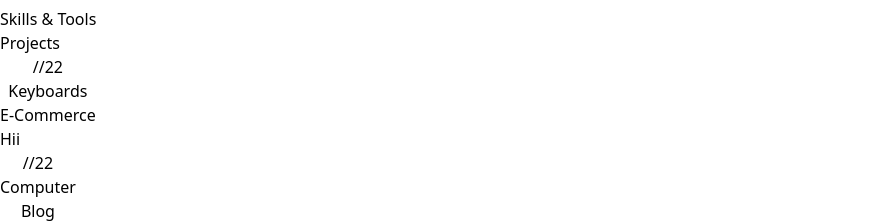
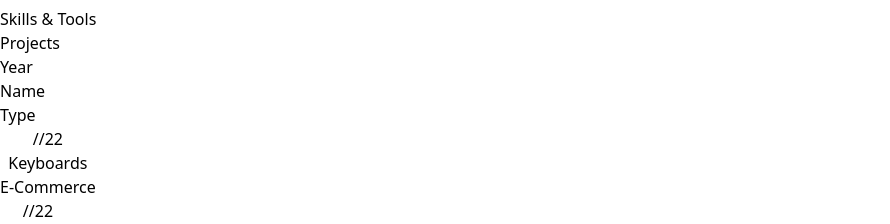
Before and after one commit to ErayC4/portfolio, a React (Vite) app: page / in a window 1280 px wide. Shown: the part 576-800 px from the top of the page, without its empty margins (0-890 px from the left). Built offline with nearby package versions, Linux system fonts and the light colour scheme.

Commit message:
new skills section design

```diff
--- a/src/Projects.jsx
+++ b/src/Projects.jsx
@@ -3,6 +3,7 @@ import React from "react";
 function Projects() {
   const [activeButton, setActiveButton] = React.useState(null);
 
+  //max 7
   const projects = [
     { year: "//22", name: "Keyboards", type: "E-Commerce" },
     { year: "//22", name: "Computer", type: "Blog" },
@@ -17,25 +18,31 @@ function Projects() {
     setActiveButton(activeButton === index ? null : index);
   };
   return (
-    <div className="h-screen flex flex-col justify-center pr-24">
+    <div className="flex flex-col justify-center pr-24">
       <p className="text-8xl pb-16">Projects</p>
       <div>
+
+        <div className="w-1/2 text-2xl border-b py-8 flex justify-between">
+          <div className="grid grid-cols-3 justify-start">
+            <p className="w-64 flex items-start">Year</p>
+            <p className="w-64 flex items-start">Name</p>
+            <p className="w-64 flex items-start">Type</p>
+          </div>
+        </div>
         {projects.map((project) => (
           <div key={project.year}>
-            <div className="flex">
-              <button className="w-1/2">
-                <div className="grid grid-cols-3 text-2xl border-b border-r pr-4 py-8">
-                  <p className="flex items-center">{project.year}</p>
-                  <p className="flex items-center">{project.name}</p>
-                  <p className="flex items-center">{project.type}</p>
+            <button onClick={handleButtonClick} className="w-1/2">
+              <div className="text-2xl border-b py-8 flex justify-between">
+                <div className="grid grid-cols-3 justify-start">
+                  <p className="w-64 flex items-start">{project.year}</p>
+                  <p className="w-64 flex items-start">{project.name}</p>
+                  <p className="w-64 flex items-start">{project.type}</p>
                 </div>
-              </button>
-              <div>
-                <p>Hii</p>
               </div>
-            </div>
+            </button>
           </div>
         ))}
+
       </div>
     </div>
   );
@@ -44,23 +51,5 @@ function Projects() {
 export default Projects;
 
 /*
-<div className="text-2xl border-t  py-8 flex justify-between">
-              <div className="flex gap-12 items-center">
-                <p>//22</p>
-                <p>Project Name</p>
-                <p>Project Type</p>
-              </div>
 
-              <svg
-                xmlns="http://www.w3.org/2000/svg"
-                fill="currentColor"
-                viewBox="0 0 16 16"
-                className="w-6 h-6 pt-"
-              >
-                <path
-                  fillRule="evenodd"
-                  d="M8 2a.5.5 0 0 1 .5.5v5h5a.5.5 0 0 1 0 1h-5v5a.5.5 0 0 1-1 0v-5h-5a.5.5 0 0 1 0-1h5v-5A.5.5 0 0 1 8 2"
-                />
-              </svg>
-            </div>
 */
```
